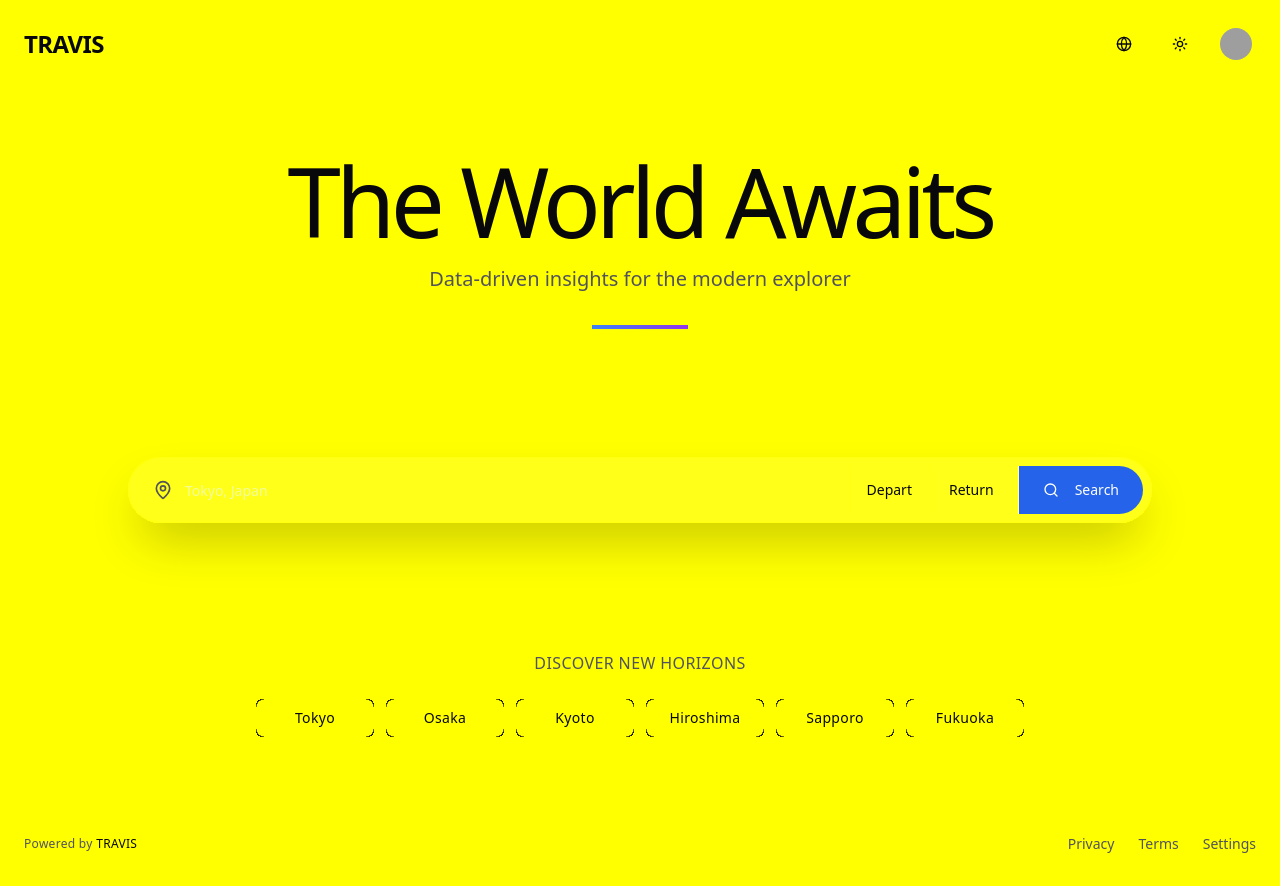
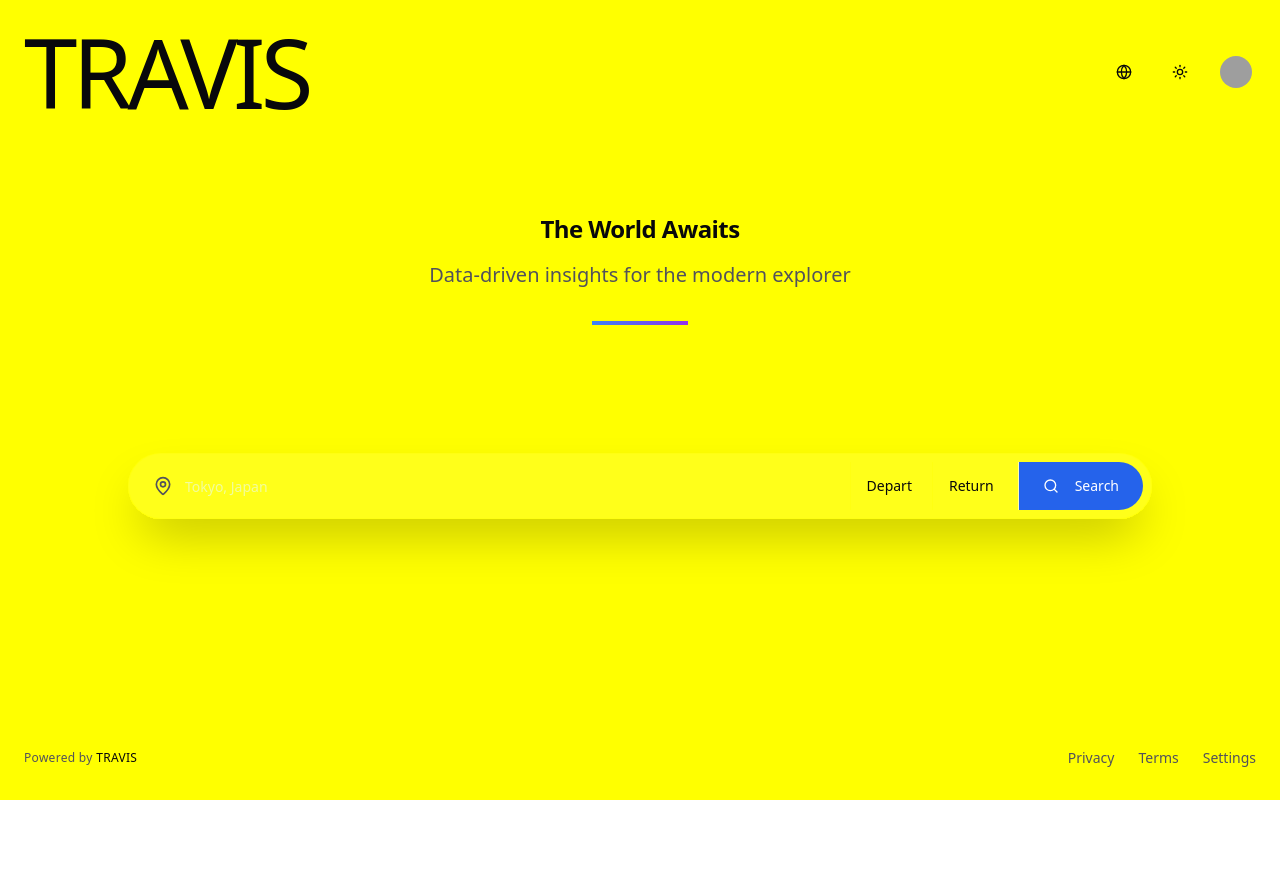
Before and after one commit to TravisLovable/travis-wanderlust-guide, a React (Vite) app: page / in a window 1280 px wide. After the commit the page ends 800 px from the top, so only its background shows below. Built offline with nearby package versions, Linux system fonts and the light colour scheme; grey boxes are pictures that could not be loaded.

Commit message:
Remove Discover New Horizons section
Removed the "Discover New Horizons" section from the homepage and swapped the positions of "The World Awaits" and "TRAVIS" with corresponding font and sizing adjustments.

```diff
--- a/src/components/HomePage.tsx
+++ b/src/components/HomePage.tsx
@@ -1,4 +1,3 @@
-
 import React, { useState } from 'react';
 import { Search, Calendar, MapPin, User, Sun, Moon, Globe } from 'lucide-react';
 import { Button } from '@/components/ui/button';
@@ -85,7 +84,7 @@ const HomePage = ({ onSearch }: HomePageProps) => {
       {/* Header */}
       <header className="px-6 py-6 border-b border-border/30 backdrop-blur-sm">
         <div className="max-w-7xl mx-auto flex items-center justify-between">
-          <div className="text-2xl font-bold text-foreground tracking-tight">TRAVIS</div>
+          <div className="text-7xl md:text-8xl font-light text-foreground tracking-tighter">TRAVIS</div>
           <div className="flex items-center space-x-4">
             {/* Language Selector */}
             <DropdownMenu>
@@ -178,7 +177,7 @@ const HomePage = ({ onSearch }: HomePageProps) => {
         <div className="max-w-6xl w-full text-center">
           {/* Hero Section */}
           <div className="mb-32 animate-fade-in">
-            <h1 className="text-7xl md:text-8xl font-light text-foreground mb-4 tracking-tighter">
+            <h1 className="text-2xl font-bold text-foreground mb-4 tracking-tight">
               The World Awaits
             </h1>
             <p className="text-xl text-muted-foreground mb-8 font-light">
@@ -291,22 +290,6 @@ const HomePage = ({ onSearch }: HomePageProps) => {
               </div>
             </div>
           </form>
-
-          {/* Discovery Destinations */}
-          <div className="space-y-6">
-            <p className="text-muted-foreground font-medium tracking-wide">DISCOVER NEW HORIZONS</p>
-            <div className="grid grid-cols-3 md:grid-cols-6 lg:grid-cols-6 gap-3 max-w-3xl mx-auto">
-              {['Tokyo', 'Osaka', 'Kyoto', 'Hiroshima', 'Sapporo', 'Fukuoka'].map((city) => (
-                <button
-                  key={city}
-                  onClick={() => setDestination(city)}
-                  className="px-3 py-2 bg-secondary/30 border border-border/30 rounded-lg text-foreground hover:bg-secondary/60 hover:border-blue-400/50 transition-all duration-300 font-medium tracking-wide travis-interactive text-sm"
-                >
-                  {city}
-                </button>
-              ))}
-            </div>
-          </div>
         </div>
       </main>
 
```
